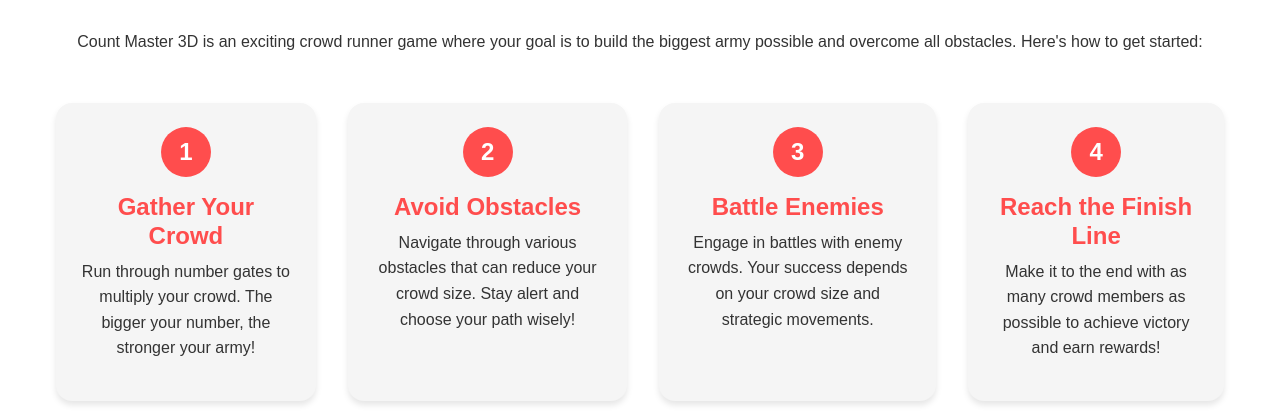
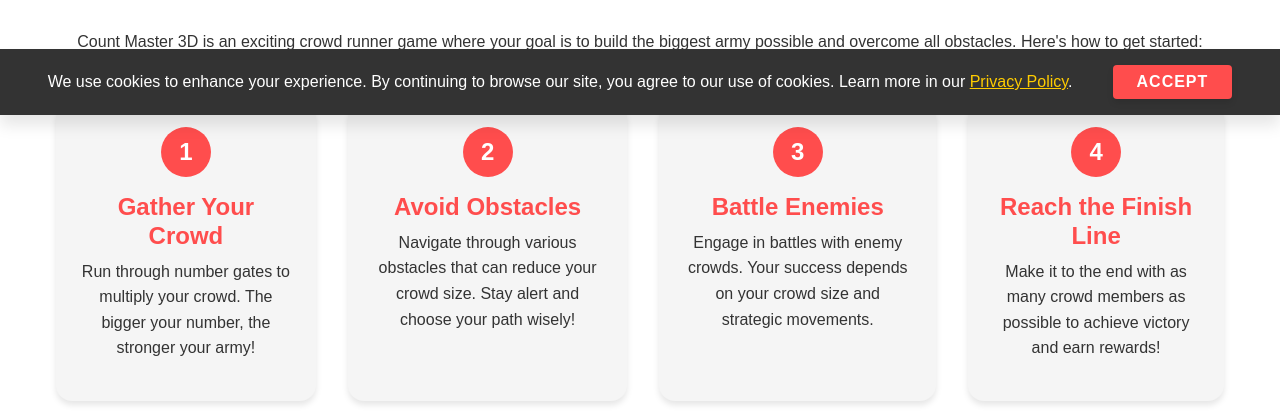
Before and after one commit to Artur-Luniaka/with_iframe_2, a plain HTML site: page index.html in a window 1280 px wide. Shown: the part 685-1100 px from the top of the page. Drawn offline with Linux system fonts and the light colour scheme.

Commit message:
added cookie bar

```diff
--- a/css/index.css
+++ b/css/index.css
@@ -315,3 +315,89 @@
     flex: 1 1 calc(33.333% - var(--spacing-xl));
   }
 }
+
+/* --- Cookie Consent Bar Styles --- */
+.cookie-bar {
+  position: fixed;
+  bottom: 0;
+  left: 0;
+  width: 100%;
+  background-color: var(--dark-color); /* Используем темный цвет из палитры */
+  color: var(--white-color); /* Белый текст */
+  padding: var(--spacing-md) var(--spacing-lg); /* Отступы */
+  box-shadow: var(--shadow-lg); /* Тень для выделения */
+  display: flex;
+  justify-content: center;
+  align-items: center;
+  z-index: 1000; /* Убедитесь, что он поверх всего */
+  transform: translateY(100%); /* Скрываем по умолчанию */
+  transition: transform var(--transition-normal) ease-out; /* Анимация появления */
+}
+
+.cookie-bar.show {
+  transform: translateY(0); /* Показываем бар */
+}
+
+.cookie-bar-content {
+  display: flex;
+  flex-direction: column;
+  align-items: center;
+  gap: var(--spacing-md); /* Отступ между текстом и кнопкой */
+  max-width: var(--container-width); /* Ограничиваем ширину содержимого */
+  text-align: center;
+}
+
+.cookie-bar p {
+  margin: 0; /* Убираем стандартные отступы у параграфа */
+  font-size: var(--font-size-normal);
+  line-height: 1.5;
+}
+
+.cookie-bar .cookie-policy-link {
+  color: var(--accent-color); /* Акцентный цвет для ссылки */
+  text-decoration: underline;
+  transition: color var(--transition-fast);
+}
+
+.cookie-bar .cookie-policy-link:hover {
+  color: var(--light-color);
+}
+
+.cookie-bar .btn.btn-primary {
+  background-color: var(--primary-color); /* Основной цвет для кнопки */
+  color: var(--white-color);
+  border: none;
+  padding: var(--spacing-sm) var(--spacing-lg);
+  border-radius: var(--border-radius-sm);
+  font-size: var(--font-size-normal);
+  cursor: pointer;
+  transition: background-color var(--transition-fast),
+    transform var(--transition-fast);
+}
+
+.cookie-bar .btn.btn-primary:hover {
+  background-color: darken(
+    var(--primary-color),
+    10%
+  ); /* Немного темнее при наведении, если используете препроцессор. Иначе задайте конкретный цвет */
+  transform: translateY(-2px); /* Легкий эффект при наведении */
+}
+
+/* Для чистого CSS, если darken не поддерживается, используйте конкретное значение */
+.cookie-bar .btn.btn-primary:hover {
+  background-color: #e63939; /* Пример немного более темного красного */
+}
+
+/* Адаптивность для мобильных устройств */
+@media (min-width: 768px) {
+  .cookie-bar-content {
+    flex-direction: row; /* На больших экранах текст и кнопка в один ряд */
+    justify-content: space-between;
+  }
+
+  .cookie-bar p {
+    text-align: left;
+    flex-grow: 1; /* Позволяем тексту занимать доступное пространство */
+    margin-right: var(--spacing-lg); /* Отступ между текстом и кнопкой */
+  }
+}
--- a/index.html
+++ b/index.html
@@ -49,6 +49,18 @@
       </section>
     </main>
 
+    <div id="cookie-consent-bar" class="cookie-bar">
+      <div class="cookie-bar-content">
+        <p>
+          We use cookies to enhance your experience. By continuing to browse our
+          site, you agree to our use of cookies. Learn more in our
+          <a href="./privacy.html" class="cookie-policy-link">Privacy Policy</a
+          >.
+        </p>
+        <button id="accept-cookies-btn" class="btn btn-primary">Accept</button>
+      </div>
+    </div>
+
     <div id="footer-container"></div>
     <script src="js/main.js" type="module"></script>
   </body>
--- a/js/index.js
+++ b/js/index.js
@@ -167,3 +167,58 @@
       .catch((error) => console.error("Error loading reviews data:", error));
   }
 });
+
+// --- Cookie Consent Bar Functionality ---
+document.addEventListener("DOMContentLoaded", function () {
+  const cookieBar = document.getElementById("cookie-consent-bar");
+  const acceptButton = document.getElementById("accept-cookies-btn");
+  const COOKIE_NAME = "cookiesAccepted"; // Имя куки
+  const COOKIE_EXPIRATION_DAYS = 90; // Срок действия куки в днях
+
+  // Функция для установки куки
+  function setCookie(name, value, days) {
+    let expires = "";
+    if (days) {
+      const date = new Date();
+      date.setTime(date.getTime() + days * 24 * 60 * 60 * 1000);
+      expires = "; expires=" + date.toUTCString();
+    }
+    document.cookie = name + "=" + (value || "") + expires + "; path=/";
+  }
+
+  // Функция для получения куки
+  function getCookie(name) {
+    const nameEQ = name + "=";
+    const ca = document.cookie.split(";");
+    for (let i = 0; i < ca.length; i++) {
+      let c = ca[i];
+      while (c.charAt(0) === " ") c = c.substring(1, c.length);
+      if (c.indexOf(nameEQ) === 0) return c.substring(nameEQ.length, c.length);
+    }
+    return null;
+  }
+
+  // Проверяем, было ли уже принято согласие
+  if (!getCookie(COOKIE_NAME)) {
+    // Если куки нет, показываем бар с небольшой задержкой для smooth-эффекта
+    setTimeout(() => {
+      if (cookieBar) {
+        // Проверяем, существует ли элемент, прежде чем добавлять класс
+        cookieBar.classList.add("show");
+      }
+    }, 1000); // Показываем через 1 секунду
+  }
+
+  // Обработчик нажатия кнопки "Принять"
+  if (acceptButton) {
+    acceptButton.addEventListener("click", function () {
+      setCookie(COOKIE_NAME, "true", COOKIE_EXPIRATION_DAYS);
+      if (cookieBar) {
+        cookieBar.classList.remove("show"); // Скрываем бар
+        setTimeout(() => {
+          cookieBar.style.display = "none"; // Удаляем из потока документа после анимации
+        }, 300); // Соответствует времени transition в CSS
+      }
+    });
+  }
+});
```
